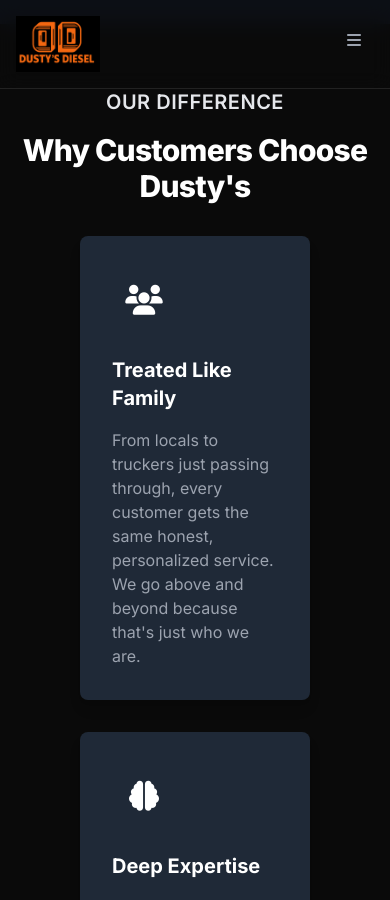
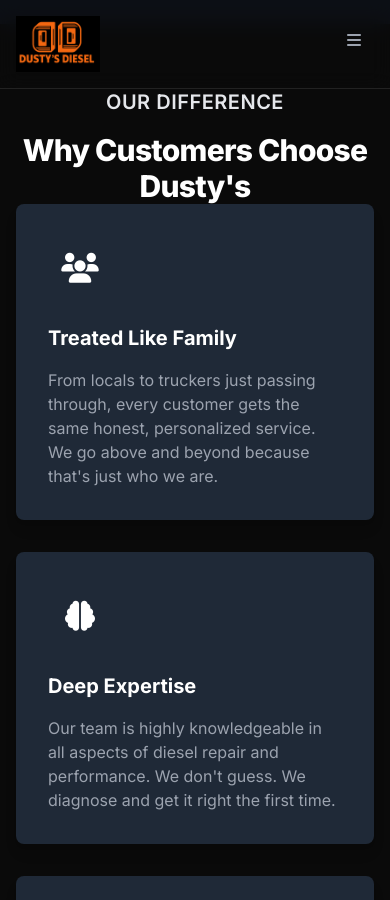
Before and after one commit to JamesBrownR/Dusty-s-Diesel, a Jekyll site: the page built from about/index.html, in a window 390 px wide and 900 px high, scrolled down 2099 px. Built offline with Jekyll 4.4.1, drawn with Linux system fonts in a browser that asks for light colours; nearby versions of some CDN libraries.

Commit message:
Update index.html

```diff
--- a/about/index.html
+++ b/about/index.html
@@ -5,7 +5,11 @@
 ---
 
 <style>
-
+    @media (max-width: 767px) {
+  .gap-8 {
+margin: 0;
+  }
+}
 </style>
 <!-- Hero Section -->
 <section class="heroo-section   flex items-center justify-center text-center">
```
